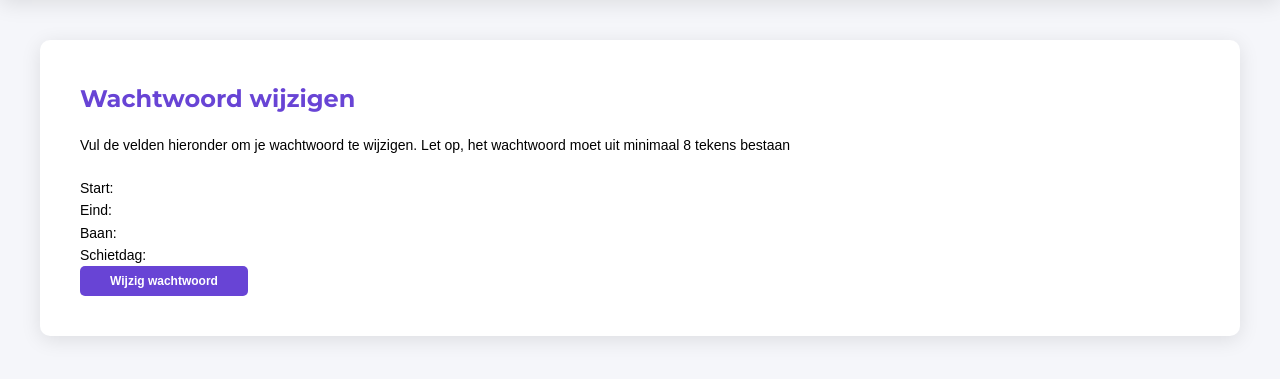
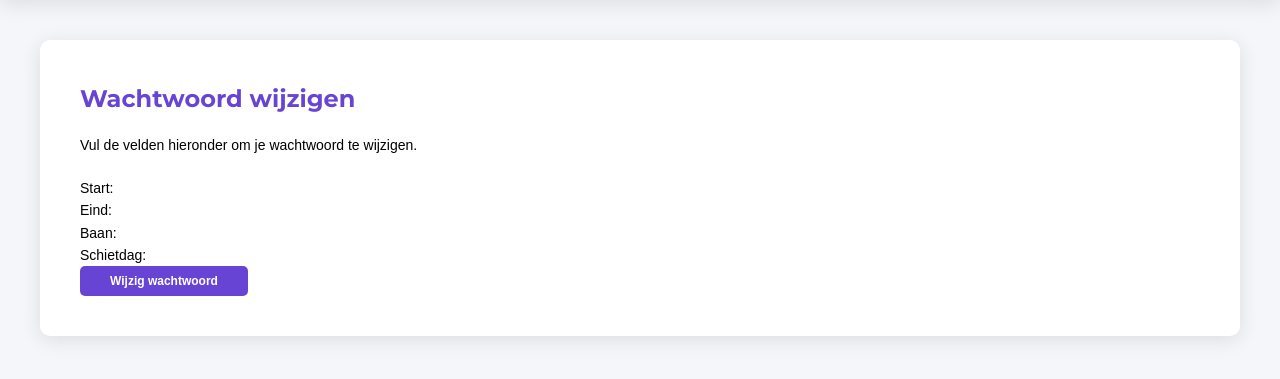
Before and after one commit to Swendude/Reserveringssysteem-Eemschutters, a Django app: template reserveringen/templates/reserveringen/wachtwoord_wijzigen.html in a window 1280 px wide. Shown: the part 80-459 px from the top of the page. Run offline with Django 3.2, Linux system fonts and the light colour scheme; the template is opened without the code that fills it: values that come from a table or form of the project are taken from there, others are empty.

Commit message:
Password requirements automatisch uit settings.

```diff
--- a/reserveringen/templates/reserveringen/wachtwoord_wijzigen.html
+++ b/reserveringen/templates/reserveringen/wachtwoord_wijzigen.html
@@ -4,7 +4,7 @@
 <div class="content">
     <div class="wrapper">
         <h1>Wachtwoord wijzigen</h1>
-        <p>Vul de velden hieronder om je wachtwoord te wijzigen. Let op, het wachtwoord moet uit minimaal 8 tekens bestaan</p>
+        <p>Vul de velden hieronder om je wachtwoord te wijzigen.</p>
         <form method="post" action="{% url 'wachtwoord_wijzigen' %}">
             {% csrf_token %}
             {% for field in form %}
@@ -17,6 +17,7 @@
                 </ul>
                 {% endif %}
                 <div>{{ field.label_tag }}</div>
+                <div class="help">{{ field.help_text|safe }}</div>
                 <div>{{ field }}</div>
             </div>
             {% endfor %}
```
